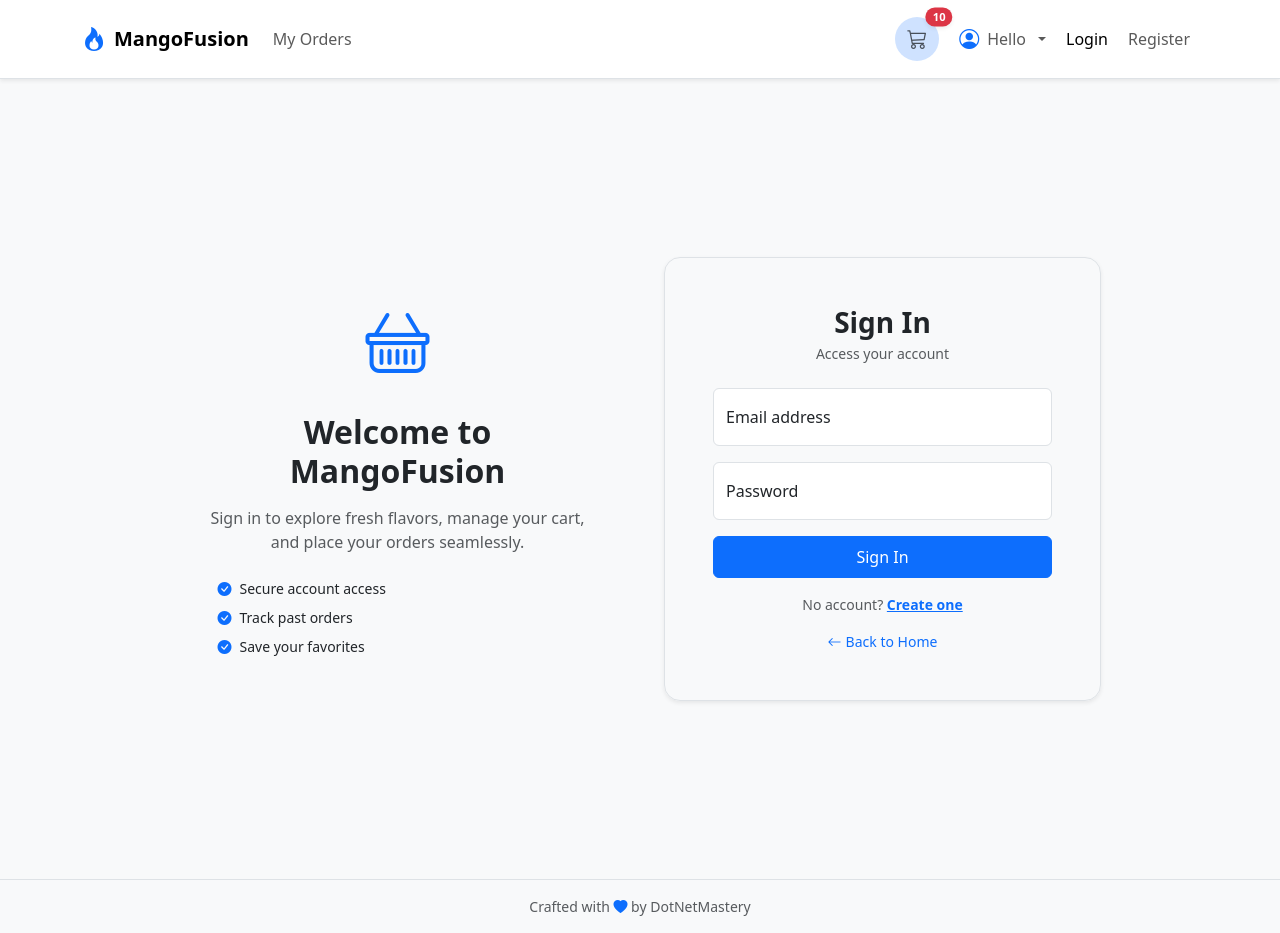
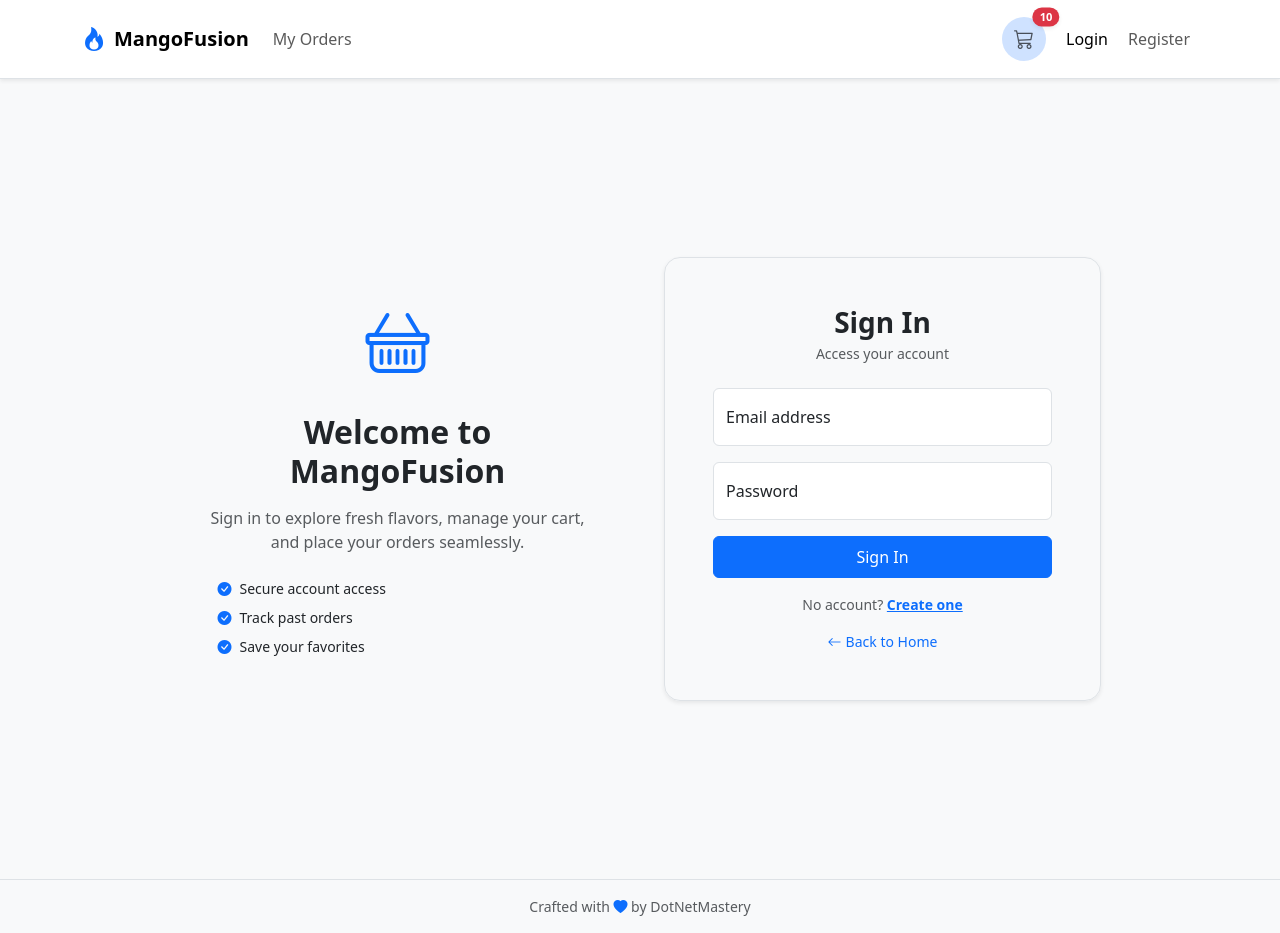
Before and after one commit to omarqutmesh/mangopedia-react, a React (Vite) app: page /login in a window 1280 px wide. Built offline with nearby package versions, Linux system fonts and the light colour scheme.

Commit message:
Use Auth State in Header

```diff
--- a/src/components/layout/Header.jsx
+++ b/src/components/layout/Header.jsx
@@ -1,6 +1,8 @@
 import { NavLink, Link } from "react-router-dom";
 import { ROUTES } from "../../utility/constants";
+import { useSelector } from "react-redux";
 function Header() {
+  const { isAuthenticated, user } = useSelector((state) => state.auth);
   return (
     <nav className="navbar navbar-expand-lg  border-bottom shadow-sm">
       <div className="container py-2">
@@ -50,6 +52,8 @@ function Header() {
               </NavLink>
             </li>
 
+            {isAuthenticated ? (
+              <>
                 <li className="nav-item dropdown">
                   <button
                     className="nav-link dropdown-toggle btn btn-link d-flex align-items-center gap-2"
@@ -57,7 +61,10 @@ function Header() {
                     aria-expanded="false"
                   >
                     <i className="bi bi-person-circle fs-5 text-primary"></i>
-                <span className="text-truncate" style={{ maxWidth: "120px" }}>
+                    <span
+                      className="text-truncate"
+                      style={{ maxWidth: "120px" }}
+                    >
                       Hello
                     </span>
                   </button>
@@ -102,6 +109,9 @@ function Header() {
                     </li>
                   </ul>
                 </li>
+              </>
+            ) : (
+              <>
                 <li className="nav-item">
                   <NavLink to={ROUTES.LOGIN} className="nav-link">
                     Login
@@ -112,6 +122,8 @@ function Header() {
                     Register
                   </NavLink>
                 </li>
+              </>
+            )}
           </ul>
         </div>
       </div>
```
Lines whose indentation alone changed are shown as unchanged.
